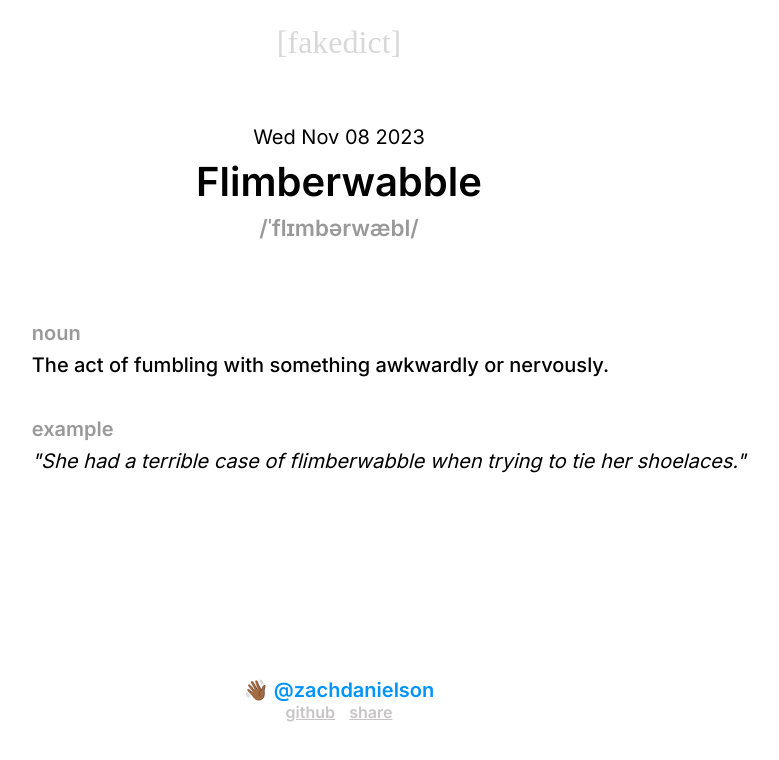
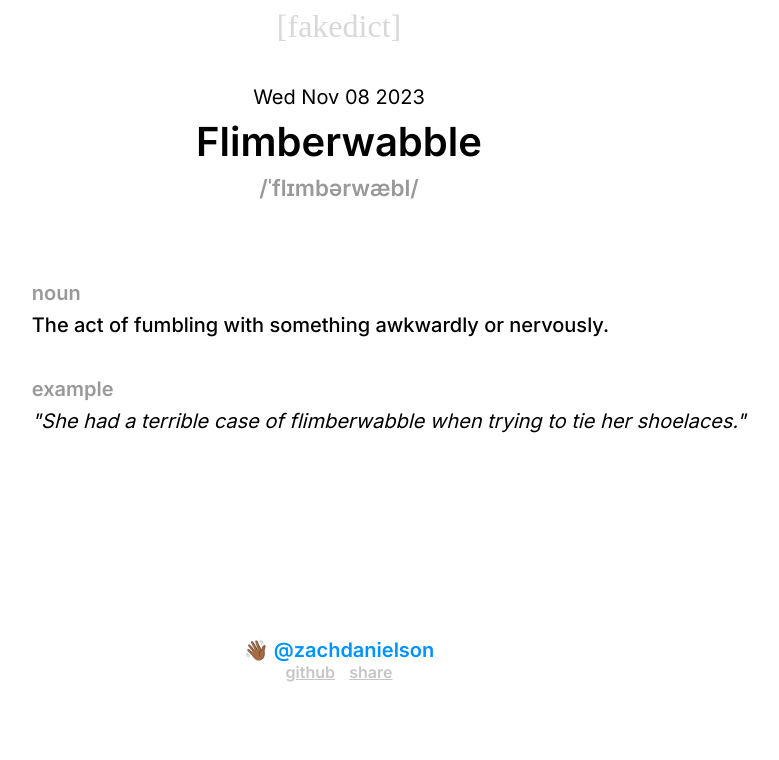
Before and after one commit to zx-xch/fakedict, a plain HTML site: page index.html in a window 1280 px wide. Shown: the whole page, without its empty margins (301-1080 px from the left). Drawn offline with Linux system fonts and the light colour scheme; a web font is replaced by a local one.

Commit message:
Update styles.css

```diff
--- a/styles.css
+++ b/styles.css
@@ -12,7 +12,7 @@ a {
 }
 
 .top {
-    padding-bottom: 3vh;
+    padding-bottom: 1vh;
 }
 
 .logo {
@@ -44,7 +44,7 @@ a {
     align-items: center;
     text-align: center;
     padding-bottom: 10vh;
-    padding-top: 8vh;
+    padding-top: 5vh;
 }
 
 .date {
```
